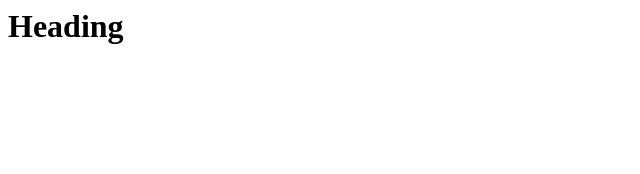
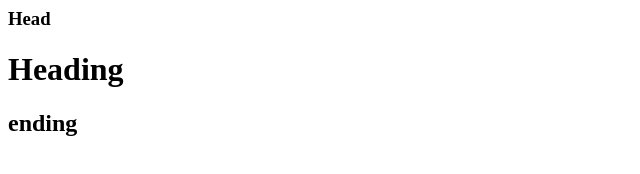
Before and after one commit to Chiru-CM/localrepo, a plain HTML site: page index.html in a window 1280 px wide. Shown: the whole page, without its empty margins (0-640 px from the left). Drawn offline with Linux system fonts and the light colour scheme.

Commit message:
Added h2 and h3

```diff
--- a/index.html
+++ b/index.html
@@ -1 +1,3 @@
+<h3>Head</h3>
 <h1>Heading</h1>
+<h2>ending</h2>
```
